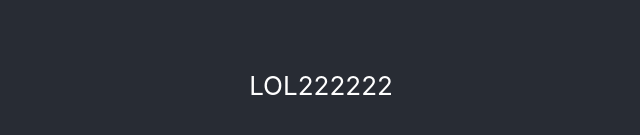
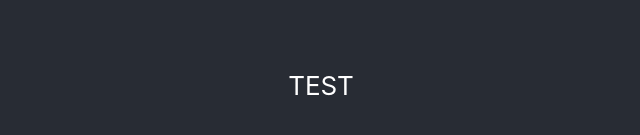
Before and after one commit to kedziersky/pwa-test, a React (Create React App) app: page / in a window 1280 px wide. Shown: the part 315-450 px from the top of the page, without its empty margins (319-959 px from the left). Built offline with nearby package versions, Linux system fonts and the light colour scheme.

Commit message:
Added AsyncStorage session storage

```diff
--- a/src/App.tsx
+++ b/src/App.tsx
@@ -6,7 +6,7 @@ function App() {
   return (
     <div className="App">
       <header className="App-header">
-        <p>LOL222222</p>
+        <p>TEST</p>
       </header>
     </div>
   );
```
